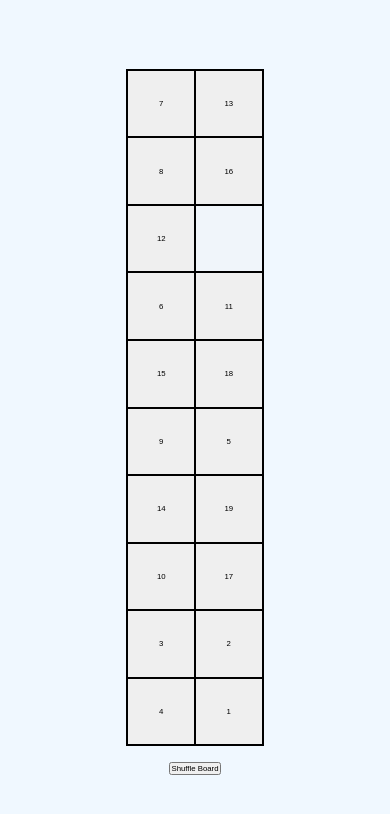
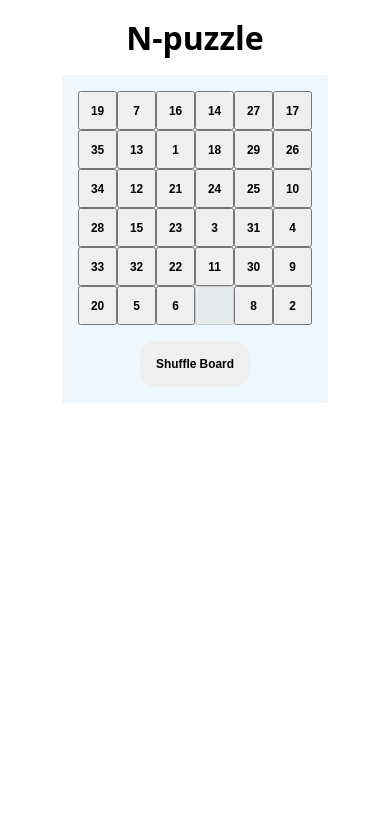
Before and after one commit to Balthazark/n-puzzle, a Gatsby site: page / in a window 390 px wide. Built offline with nearby package versions, Linux system fonts and the light colour scheme; Gatsby itself is replaced by a stand-in of ours.

Commit message:
GH-8: Responsive ui implemented

```diff
--- a/src/components/Board.tsx
+++ b/src/components/Board.tsx
@@ -2,6 +2,7 @@ import React from "react";
 import styled from "styled-components";
 import Tile from "./Tile";
 import useBoard from "../hooks/useBoard";
+import { device } from "../styles/Breakpoints";
 
 type BoardProps = {
   rows: number;
@@ -14,30 +15,35 @@ const BoardWrapper = styled.section`
   flex-direction: column;
   align-items: center;
   justify-content: center;
-  width: 100dvw;
-  height: 100dvh;
-  gap: 1em;
+  padding: 1rem;
+  gap: 1rem;
 `;
 
 const BoardContainer = styled.section<BoardProps>`
   display: grid;
   grid-template-columns: repeat(${(props) => props.columns}, 1fr);
   place-self: center;
-  width: ${(props) =>
-    props.columns / props.rows <= 1
-      ? `min(80vw, calc(80vh * ${props.columns / props.rows}))`
-      : `min(80vh * ${props.columns / props.rows}, 80vw)`};
+  width: min(60vw, calc(60vh * ${(props) => props.columns / props.rows}));
+  height: min(60vh, calc(60vw * ${(props) => props.rows / props.columns}));
+  aspect-ratio: ${(props) => props.columns / props.rows};
 
-  border: 1px solid black;
-  aspect-ratio: ${(props) => props.columns / props.rows};
+  @media ${device.sm} {
+    width: min(50vw, calc(50vh * ${(props) => props.columns / props.rows}));
+    height: min(50vh, calc(50vw * ${(props) => props.rows / props.columns}));
+  }
 `;
 
 const WinMessage = styled.p`
-  font-size: 2vmin;
+  text-align: center;
+  font-size: clamp(1rem, 1vw + 0.5rem, 4rem);
 `;
 
 const ShuffleButton = styled.button`
-  font-size: 2vmin;
+  font-weight: bold;
+  padding: 1rem;
+  border-radius: 1rem;
+  border-style: none;
+  font-size: clamp(0.5rem, 1vw + 0.5rem, 2rem);
 `;
 
 const Board = ({ rows, columns }: BoardProps) => {
--- a/src/components/Tile.tsx
+++ b/src/components/Tile.tsx
@@ -11,10 +11,8 @@ type StyledTileProps = Pick<TileProps, "isEmpty">;
 
 const StyledTile = styled.button<StyledTileProps>`
   aspect-ratio: 1;
-  font-size: 2vmin;
-  border-radius: 0;
-  box-shadow: none;
-  border: 1px solid black;
+  font-weight: bold;
+  font-size: clamp(0.5rem, 1vw + 0.5rem, 2rem);
 `;
 
 const Tile = ({ value, isEmpty, onClick }: TileProps) => {
--- a/src/config.ts
+++ b/src/config.ts
@@ -1,2 +1,2 @@
-export const ROWS = 10;
-export const COLUMNS = 2;
+export const ROWS = 6;
+export const COLUMNS = 6;
--- a/src/pages/index.tsx
+++ b/src/pages/index.tsx
@@ -3,10 +3,14 @@ import type { HeadFC } from "gatsby";
 import Layout from "../components/Layout";
 import { ROWS, COLUMNS } from "../config";
 import Board from "../components/Board";
+import styled from "styled-components";
 
 const IndexPage = () => {
   return (
     <Layout>
+      <Header>
+        <h1>N-puzzle</h1>
+      </Header>
       <main>
         <Board rows={ROWS} columns={COLUMNS}></Board>
       </main>
@@ -16,4 +20,11 @@ const IndexPage = () => {
 
 export default IndexPage;
 
+const Header = styled.header`
+  font-size: clamp(1rem, 1vw + 0.5rem, 4rem);
+  display: flex;
+  justify-content: center;
+  padding: 1rem;
+`;
+
 export const Head: HeadFC = () => <title>N-puzzle Home Page</title>;
--- a/src/styles/GlobalStyle.ts
+++ b/src/styles/GlobalStyle.ts
@@ -6,14 +6,9 @@ export const GlobalStyle = createGlobalStyle`
     justify-content: center;
     align-items: center;
     font-family: "Open Sans", sans-serif;
-    margin: 0;
-    padding: 0;
   }
-  p {
-    margin: 0;
-    padding: 0;
-  }
-  button {
+    * {
+    box-sizing: border-box;
     margin: 0;
     padding: 0;
   }
```
